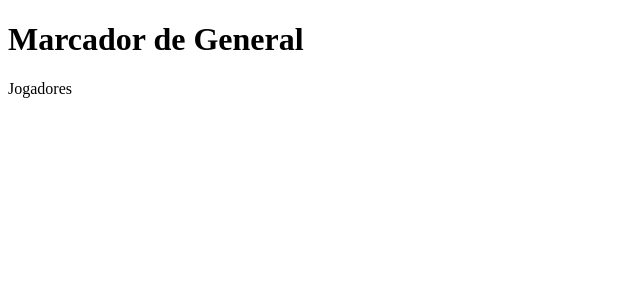
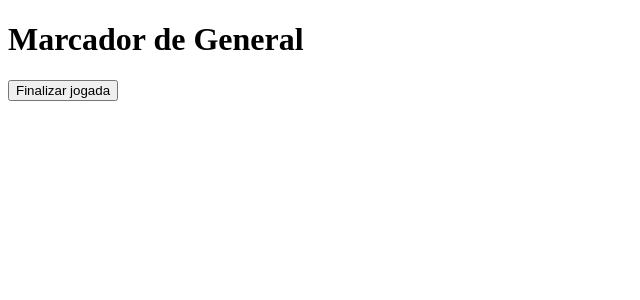
Before and after one commit to gabrielkgg/marcador-general, a React app: page / in a window 1280 px wide. Both pictures are taken after a click on the button "Iniciar partida". Shown: the top 300 px of the page, without its empty margins (0-640 px from the left). Built offline with nearby package versions, Linux system fonts and the light colour scheme.

Commit message:
Iniciado componente de marcador de pontos

```diff
--- a/src/App.jsx
+++ b/src/App.jsx
@@ -1,5 +1,6 @@
 import React, { useState } from 'react';
 import { CadastroJogadores } from './components/CadastroJogadores';
+import { Marcador } from './components/Marcador';
 
 function App() {
     const [partidaIniciada, setPartidaIniciada] = useState(false);
@@ -17,12 +18,14 @@ function App() {
                 <CadastroJogadores onGameStart={handleGameStart} />
             ) : (
                 <div>
-                    Jogadores
+                    {/* Jogadores
                     <ul>
                         {nomes.map((nome, i) => {
                             return <li key={i}>{nome}</li>;
                         })}
-                    </ul>
+                    </ul> */}
+
+                    <Marcador nomes={nomes} />
                 </div>
             )}
         </div>
--- a/src/components/CadastroJogadores.jsx
+++ b/src/components/CadastroJogadores.jsx
@@ -1,13 +1,14 @@
 import React, { useState } from 'react';
 
 export function CadastroJogadores({ onGameStart }) {
-    const [numJogadores, setNumJogadores] = useState(0);
+    const [numJogadores, setNumJogadores] = useState(1);
     const [nomes, setNomes] = useState([]);
 
     const handleNumJogadoresChange = (e) => {
         setNumJogadores(Number(e.target.value));
     };
 
+    // TODO: ao iniciar, precisa salvar os pontos como zero
     const handleNomesJogadores = (i, valor) => {
         const novosNomes = [...nomes];
         novosNomes[i] = valor;
--- /dev/null
+++ b/src/components/Marcador.jsx
@@ -0,0 +1,15 @@
+import React, { useState } from 'react';
+
+export function Marcador({ nomes }) {
+    const [jogadorAtual, setJogadorAtual] = useState(0);
+    const proximoJogador = () => {
+        setJogadorAtual((jogadorAtual + 1) % nomes.length);
+    };
+
+    return (
+        <div>
+            {nomes[jogadorAtual]}
+            <button onClick={proximoJogador}>Finalizar jogada</button>
+        </div>
+    );
+}
```
